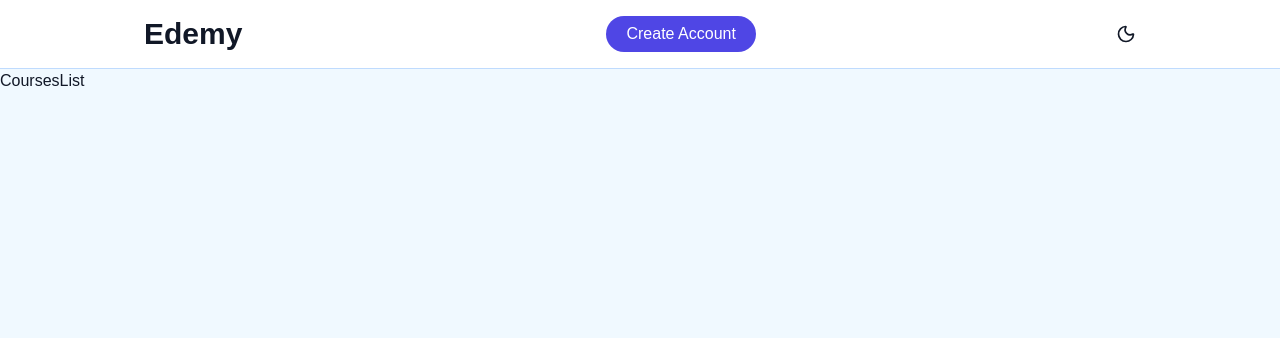
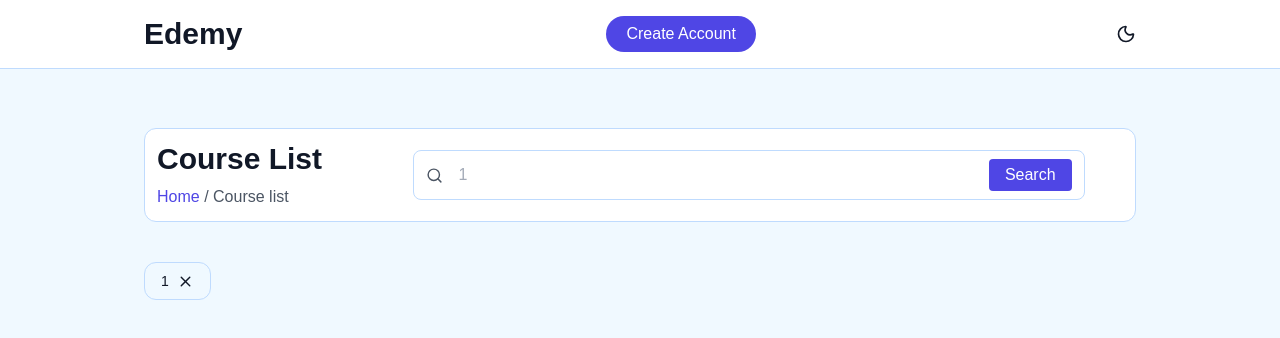
Before and after one commit to Asmaa-Abdo22/FullStack-LMS, a React (Vite) app in the folder client/: page /course-list/1 in a window 1280 px wide. Shown: the top 338 px of the page. Built offline with nearby package versions, Linux system fonts and the light colour scheme; no server answers.

Commit message:
finish coursesList page

```diff
--- a/client/src/Context/AppContext.jsx
+++ b/client/src/Context/AppContext.jsx
@@ -24,7 +24,7 @@ export const AppContexttProvider = ({ children }) => {
     });
     return totalRating / course.courseRatings.length;
   };
-   //* Fetch All Testimonials
+
 
   useEffect(() => {
     fetchAllCourses();
--- a/client/src/Pages/Student/CourseDetails.jsx
+++ b/client/src/Pages/Student/CourseDetails.jsx
@@ -1,9 +1,9 @@
-import React from 'react'
+
 
 const CourseDetails = () => {
-  return (
-    <div>CourseDetails</div>
-  )
+  return <>
+  <div className='px-7 md:px-8 lg:px-36 pt-32'>CourseDetails</div>
+  </>
 }
 
 export default CourseDetails
--- a/client/src/Pages/Student/CoursesList.jsx
+++ b/client/src/Pages/Student/CoursesList.jsx
@@ -1,9 +1,75 @@
-import React from 'react'
+import { useNavigate, useParams } from "react-router-dom";
+import SearchBar from "../../components/Student/SearchBar";
+import { useContext, useEffect, useState } from "react";
+import { AppContextt } from "../../Context/AppContext";
+import CourseCard from "../../components/Student/CourseCard";
+import { X } from "lucide-react";
 
 const CoursesList = () => {
+  const navigate = useNavigate();
+  const { input } = useParams();
+  const { allCourses } = useContext(AppContextt);
+  const [filteredCours, setFilteredCourse] = useState([]);
+  useEffect(() => {
+    if (!input) {
+      setFilteredCourse(allCourses);
+    } else {
+      const result = allCourses.filter((item, index) =>
+        item.courseTitle.toLowerCase().includes(input.toLowerCase())
+      );
+      setFilteredCourse(result);
+    }
+  }, [allCourses, input]);
+
   return (
-    <div>CoursesList</div>
-  )
-}
+    <>
+      <div className="px-7 md:px-8 lg:px-36 pt-32">
+        <div className="flex items-center p-3 justify-between flex-col md:flex-row w-full gap-6 bg-(--color-bg-card) border border-(--color-border) rounded-xl shadow-card">
+          <div className="w-full md:w-1/5">
+            <h1 className="text-2xl md:text-3xl font-bold text-(--color-text-main)">
+              Course List
+            </h1>
+            <p className="text-(--color-text-secondary) mt-2">
+              <span
+                className="text-(--color-primary) cursor-pointer hover:text-(--color-primary-dark) transition-colors duration-200"
+                onClick={() => navigate("/")}
+              >
+                Home
+              </span>{" "}
+              /{" "}
+              <span className="text-(--color-text-secondary)">Course list</span>
+            </p>
+          </div>
+          <div className="w-full md:flex-1">
+            <SearchBar data={input} />
+          </div>
+        </div>
 
-export default CoursesList
+        {/* remove  */}
+        {input && (
+          <div className="flex items-center gap-2 mt-10 border border-(--color-border) rounded-xl w-fit text-sm px-4 py-2">
+            <p className="capitalize">{input}</p>
+            <span>
+              {" "}
+              <X
+                size={17}
+                className="cursor-pointer"
+                onClick={() => {
+                 navigate("/course-list") ;
+                }}
+              />
+            </span>
+          </div>
+        )}
+        {/* list of courses */}
+        <div className="grid grid-cols-1 md:grid-cols-2 lg:grid-cols-4 gap-5 my-15">
+          {filteredCours.map((item, index) => (
+            <CourseCard key={index} course={item} />
+          ))}
+        </div>
+      </div>
+    </>
+  );
+};
+
+export default CoursesList;
--- a/client/src/Pages/Student/Home.jsx
+++ b/client/src/Pages/Student/Home.jsx
@@ -11,7 +11,7 @@ import Footer from "../../components/Student/Footer";
 const Home = () => {
   return (
     <div
-      className="flex flex-col space-y-7 w-full pt-32    px-7 md:px-0   items-center text-center h-[90vh] bg-cover bg-no-repeat bg-center relative"
+      className="flex flex-col space-y-7 w-full pt-32    px-7 md:px-0   items-center text-center h-screen bg-cover bg-no-repeat bg-center relative"
       style={{ backgroundImage: `url(${mainImg})` }}
     >
       <div className="absolute inset-0 bg-black/55 z-0 h-full"></div>
--- a/client/src/components/Student/Companies.jsx
+++ b/client/src/components/Student/Companies.jsx
@@ -4,7 +4,7 @@ const Companies = () => {
   return (
     <>
       <div className="pt-5 relative z-1 ">
-        <p className="text-gray-400">Trusted by learners from</p>
+        <p className="text-gray-200">Trusted by learners from</p>
         <div className="flex gap-9 md:gap-12 pt-10  flex-wrap items-center flex-row justify-center  pb-3">
           <img
             src={assets.microsoft_logo}
--- a/client/src/components/Student/CourseSection.jsx
+++ b/client/src/components/Student/CourseSection.jsx
@@ -7,7 +7,7 @@ const CourseSection = () => {
   const { allCourses } = useContext(AppContextt);
   return (
     <>
-      <div className="py-16 md:px-40 px-3 ">
+      <div className="py-16 mt-25 md:mt-95 lg:mt-20 md:px-40 px-3 ">
         {/* Section Header */}
         <div className="text-center mb-12 md:mb-16">
 
--- a/client/src/components/Student/Footer.jsx
+++ b/client/src/components/Student/Footer.jsx
@@ -1,6 +1,7 @@
 
 
 const Footer = () => {
+
   return (
     <>
       <div className="px-6 md:px-16 lg:px-24 xl:px-32 pt-8 w-full text-(--color-text-secondary)          bg-(--color-bg-secondary)">
--- a/client/src/components/Student/Navbar.jsx
+++ b/client/src/components/Student/Navbar.jsx
@@ -25,7 +25,7 @@ const Navbar = () => {
 
   return (
     <div
-      className={`flex items-center justify-between px-4 sm:px-10 md:px-14 lg:px-36 border-b py-4
+      className={`fixed w-full z-99 flex items-center justify-between px-4 sm:px-10 md:px-14 lg:px-36 border-b py-4
       ${isCourseLiStPage ? "bg-(--color-bg-card)" : "bg-(--color-bg-secondary)"}
       border-(--color-border) text-(--color-text-main)`}
     >
@@ -60,7 +60,7 @@ const Navbar = () => {
         ) : (
           <button
             onClick={openSignIn}
-            className="bg-(--color-primary) text-(--color-text-white) px-5 py-1.5 rounded-full"
+            className="cursor-pointer bg-(--color-primary) text-(--color-text-white) px-5 py-1.5 rounded-full"
           >
             Create Account
           </button>
@@ -92,7 +92,7 @@ const Navbar = () => {
         ) : (
           <button
             onClick={openSignIn}
-            className="flex items-center gap-2 bg-(--color-primary) text-(--color-text-white) px-3 py-1 text-sm rounded-full"
+            className="flex cursor-pointer items-center gap-2 bg-(--color-primary) text-(--color-text-white) px-3 py-1 text-sm rounded-full"
           >
             <User size={16} /> Create Account
           </button>
--- a/client/src/components/Student/SearchBar.jsx
+++ b/client/src/components/Student/SearchBar.jsx
@@ -21,9 +21,9 @@ const SearchBar = ({ data }) => {
           <input
             value={input}
             onChange={(e) => setInput(e.target.value)}
-            type="text"
+            type="search"
             placeholder="Search For Courses ...."
-            className="placeholder-gray-400/60 focus:outline-0 flex-1 text-white"
+            className="placeholder-gray-400/60 focus:outline-0 flex-1 text-gray-400/90"
           />
           <button className="cursor-pointer bg-(--color-primary) text-white rounded px-4 py-1 ">
             Search
```
